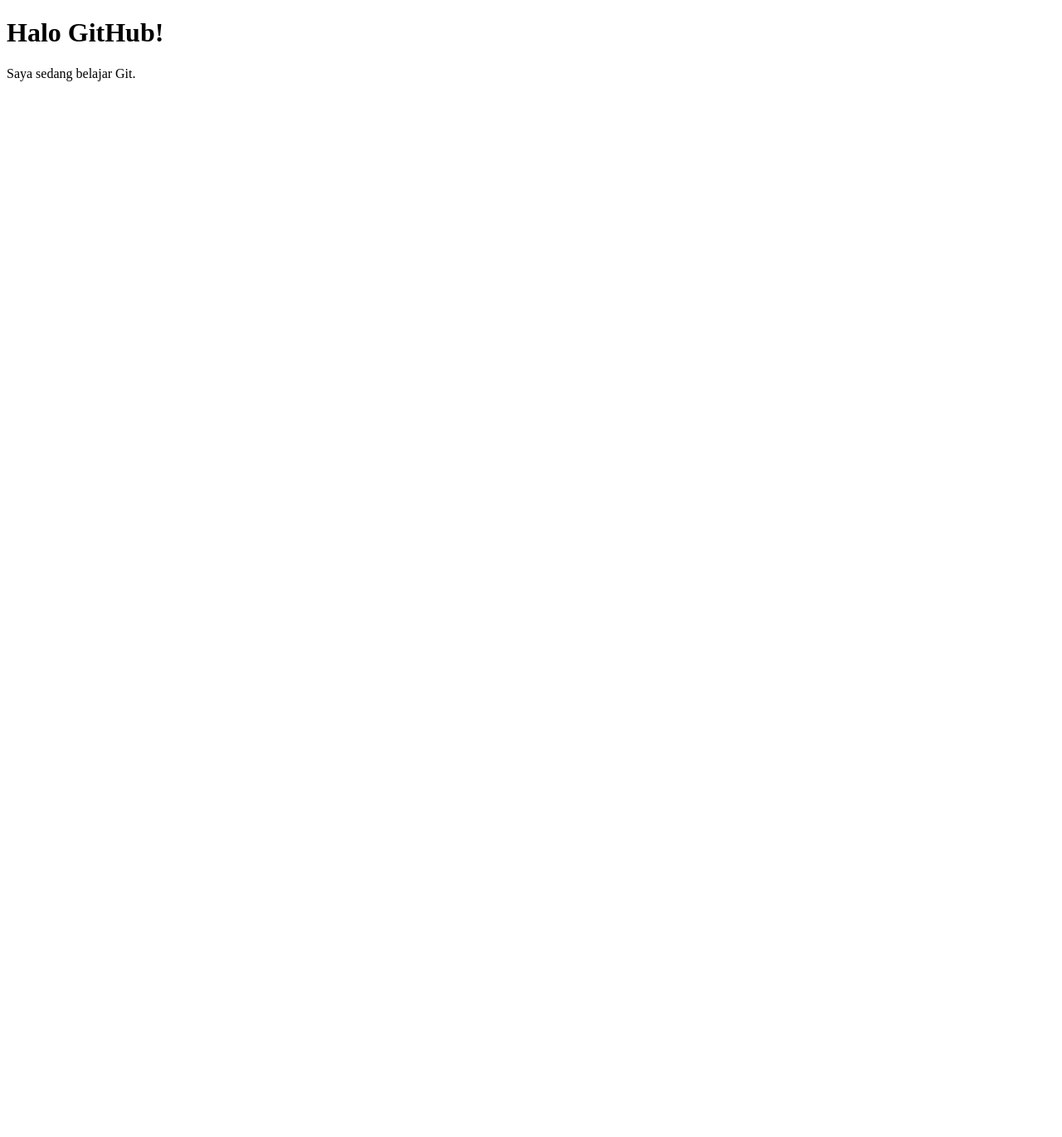
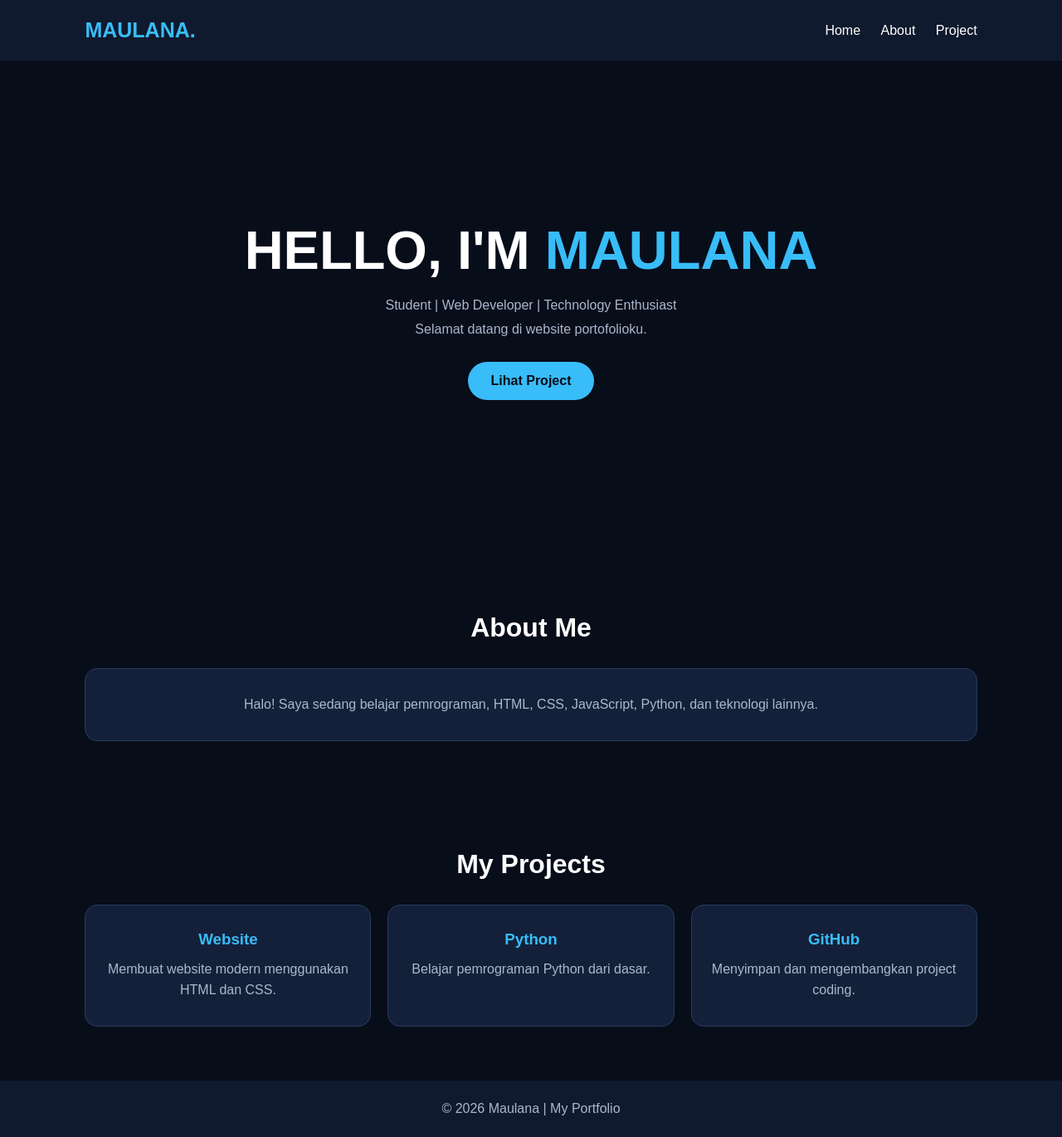
Before and after one commit to pmaulanaputra00-arch/proyek-belajar, a plain HTML site: page index.html in a window 1280 px wide. Shown: the whole page at 83% size. Before the commit the page ends 800 px from the top, so only its background shows below. Drawn offline with Linux system fonts and the light colour scheme.

Commit message:
Update desain website

```diff
--- a/index.html
+++ b/index.html
@@ -1,10 +1,203 @@
+
 <!DOCTYPE html>
-<html>
+<html lang="id">
 <head>
-    <title>Website Pertamaku</title>
+<meta charset="UTF-8">
+<meta name="viewport" content="width=device-width, initial-scale=1.0">
+<title>Maulana | Portfolio</title>
+
+<style>
+* {
+    margin: 0;
+    padding: 0;
+    box-sizing: border-box;
+    scroll-behavior: smooth;
+}
+
+body {
+    background: #080d1a;
+    color: white;
+    font-family: Arial, sans-serif;
+}
+
+nav {
+    display: flex;
+    justify-content: space-between;
+    align-items: center;
+    padding: 22px 8%;
+    background: #101a2e;
+    position: sticky;
+    top: 0;
+}
+
+.logo {
+    color: #38bdf8;
+    font-size: 25px;
+    font-weight: bold;
+}
+
+nav a {
+    color: white;
+    text-decoration: none;
+    margin-left: 20px;
+}
+
+nav a:hover {
+    color: #38bdf8;
+}
+
+.hero {
+    min-height: 75vh;
+    display: flex;
+    flex-direction: column;
+    justify-content: center;
+    align-items: center;
+    text-align: center;
+    padding: 30px 20px;
+}
+
+.hero h1 {
+    font-size: clamp(35px, 8vw, 65px);
+    margin-bottom: 15px;
+}
+
+.hero span {
+    color: #38bdf8;
+}
+
+.hero p {
+    color: #aab8cc;
+    line-height: 1.8;
+}
+
+.btn {
+    display: inline-block;
+    margin-top: 25px;
+    padding: 14px 28px;
+    background: #38bdf8;
+    color: #080d1a;
+    border-radius: 30px;
+    text-decoration: none;
+    font-weight: bold;
+    transition: .3s;
+}
+
+.btn:hover {
+    transform: translateY(-5px);
+    background: white;
+}
+
+section {
+    padding: 65px 8%;
+    text-align: center;
+}
+
+h2 {
+    font-size: 32px;
+    margin-bottom: 30px;
+}
+
+.cards {
+    display: grid;
+    grid-template-columns: repeat(auto-fit, minmax(220px, 1fr));
+    gap: 20px;
+}
+
+.card {
+    background: #142039;
+    padding: 30px 20px;
+    border: 1px solid #263c5d;
+    border-radius: 15px;
+    transition: .3s;
+}
+
+.card:hover {
+    transform: translateY(-8px);
+    border-color: #38bdf8;
+}
+
+.card h3 {
+    color: #38bdf8;
+    margin-bottom: 12px;
+}
+
+.card p {
+    color: #aab8cc;
+    line-height: 1.6;
+}
+
+footer {
+    padding: 25px;
+    text-align: center;
+    background: #101a2e;
+    color: #aab8cc;
+}
+
+@media(max-width: 500px) {
+    nav {
+        padding: 18px 5%;
+    }
+
+    nav a {
+        margin-left: 9px;
+        font-size: 12px;
+    }
+}
+</style>
 </head>
+
 <body>
-    <h1>Halo GitHub!</h1>
-    <p>Saya sedang belajar Git.</p>
+
+<nav>
+    <div class="logo">MAULANA.</div>
+    <div>
+        <a href="#home">Home</a>
+        <a href="#about">About</a>
+        <a href="#project">Project</a>
+    </div>
+</nav>
+
+<div class="hero" id="home">
+    <h1>HELLO, I'M <span>MAULANA</span></h1>
+    <p>Student | Web Developer | Technology Enthusiast</p>
+    <p>Selamat datang di website portofolioku.</p>
+    <a href="#project" class="btn">Lihat Project</a>
+</div>
+
+<section id="about">
+    <h2>About Me</h2>
+    <div class="card">
+        <p>
+            Halo! Saya sedang belajar pemrograman,
+            HTML, CSS, JavaScript, Python,
+            dan teknologi lainnya.
+        </p>
+    </div>
+</section>
+
+<section id="project">
+    <h2>My Projects</h2>
+    <div class="cards">
+        <div class="card">
+            <h3>Website</h3>
+            <p>Membuat website modern menggunakan HTML dan CSS.</p>
+        </div>
+
+        <div class="card">
+            <h3>Python</h3>
+            <p>Belajar pemrograman Python dari dasar.</p>
+        </div>
+
+        <div class="card">
+            <h3>GitHub</h3>
+            <p>Menyimpan dan mengembangkan project coding.</p>
+        </div>
+    </div>
+</section>
+
+<footer>
+    © 2026 Maulana | My Portfolio
+</footer>
+
 </body>
 </html>
```
